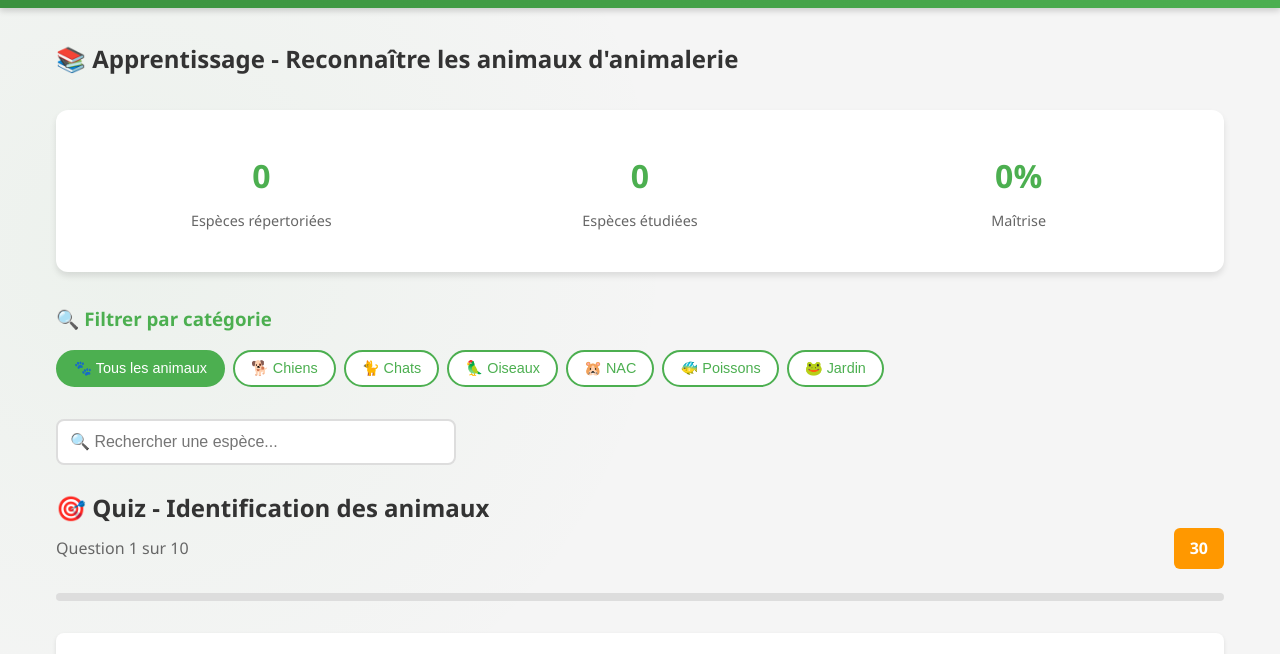
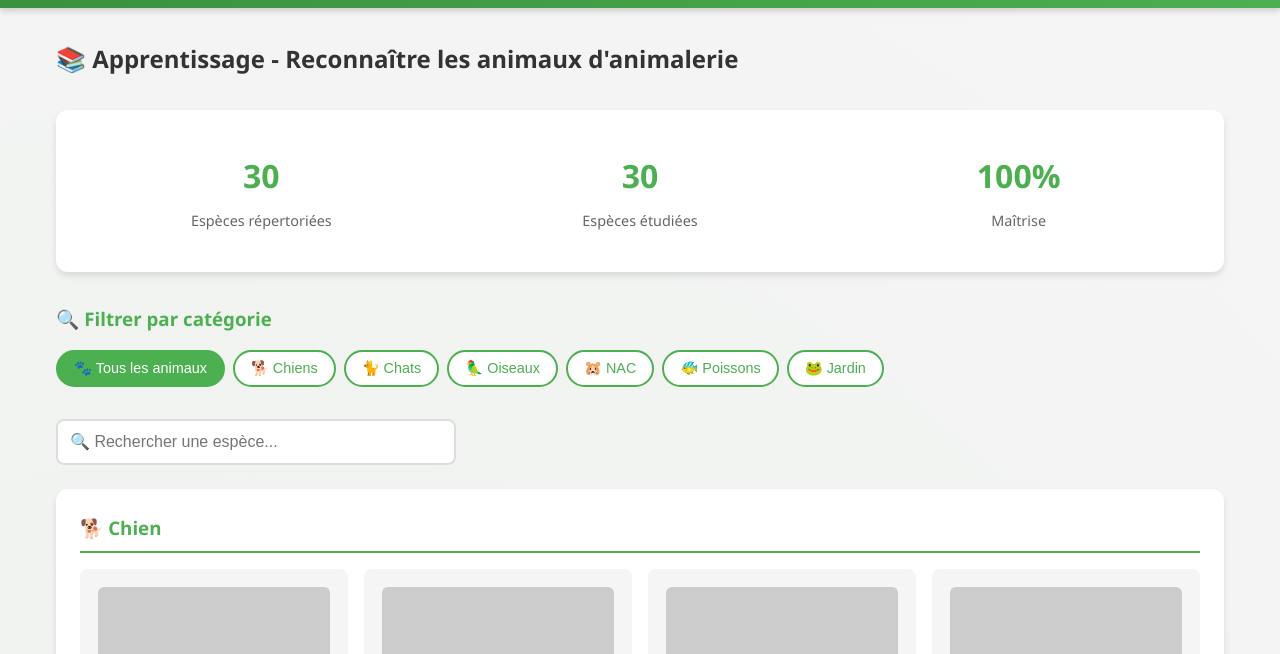
Before and after one commit to dsanchezEni/RecoAnimaux, a plain HTML site: page tcva-app/modules/animaux.html in a window 1280 px wide. Shown: the part 114-768 px from the top of the page. Drawn offline with Linux system fonts and the light colour scheme; placeholder pictures from the web are drawn by us; files whose address does not match are found by name.

Commit message:
Fix animals module - correct script file name from animaux-db.js to animals-db.js
The animals-db.js file was named animals-db.js in the filesystem, but referenced as animaux-db.js in animaux.html.
This caused the script to fail loading, breaking the entire animals module.

Generated by Mistral Vibe.
Co-Authored-By: Mistral Vibe <vibe@mistral.ai>

```diff
--- a/tcva-app/modules/animaux.html
+++ b/tcva-app/modules/animaux.html
@@ -174,7 +174,7 @@
         </div>
     </footer>
 
-    <script src="animaux-db.js"></script>
+    <script src="animals-db.js"></script>
     <script src="animaux.js"></script>
 </body>
 </html>
```
